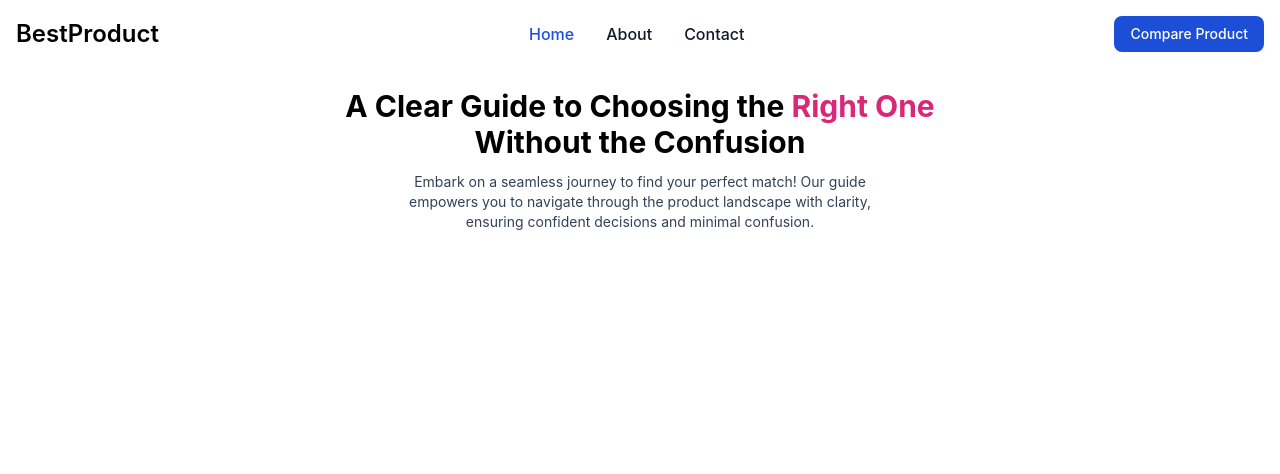
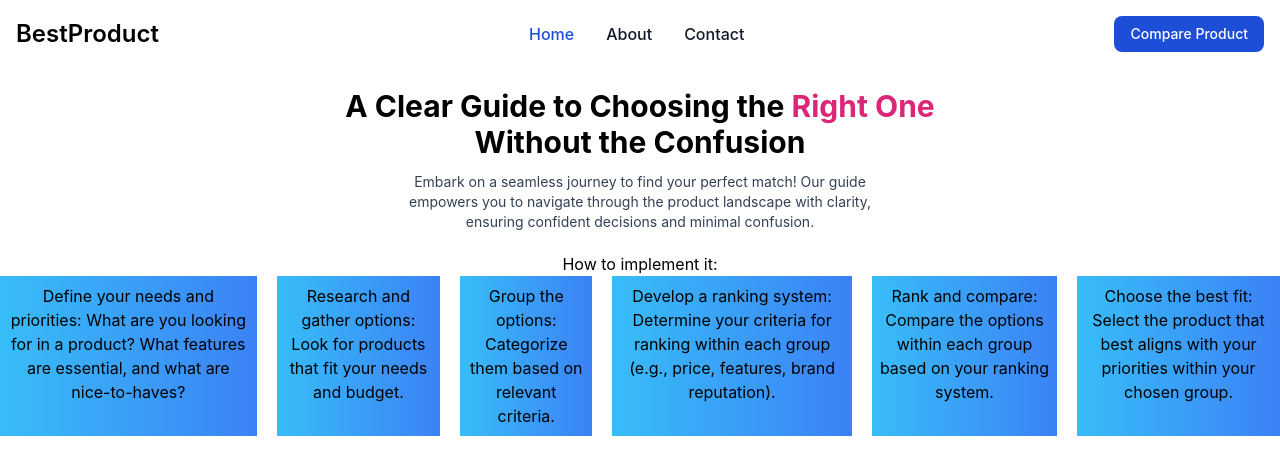
Before and after one commit to deepu2126/BestProduct, a React (Create React App) app in the folder best-product/: page / in a window 1280 px wide. Shown: the top 474 px of the page. Built offline with nearby package versions, Linux system fonts and the light colour scheme.

Commit message:
Page layout UI (#4)
* tailwind setup

* UI - Navbar UI implementation

* UI - Added Heading and para

* adding some content

```diff
--- a/best-product/src/App.js
+++ b/best-product/src/App.js
@@ -20,6 +20,34 @@ function App() {
           ensuring confident decisions and minimal confusion.
         </p>
       </div>
+      <div>
+        How to implement it:
+        <ul className="flex gap-5">
+          <li className="w-[1/6] bg-gradient-to-r from-sky-400 to-blue-500 p-2">
+            Define your needs and priorities: What are you looking for in a
+            product? What features are essential, and what are nice-to-haves?
+          </li>
+          <li className="w-[1/6] bg-gradient-to-r from-sky-400 to-blue-500 p-2">
+            Research and gather options: Look for products that fit your needs
+            and budget.
+          </li>
+          <li className="w-[1/6] bg-gradient-to-r from-sky-400 to-blue-500 p-2">
+            Group the options: Categorize them based on relevant criteria.
+          </li>
+          <li className="w-[1/6] bg-gradient-to-r from-sky-400 to-blue-500 p-2">
+            Develop a ranking system: Determine your criteria for ranking within
+            each group (e.g., price, features, brand reputation).
+          </li>
+          <li className="w-[1/6] bg-gradient-to-r from-sky-400 to-blue-500 p-2">
+            Rank and compare: Compare the options within each group based on
+            your ranking system.
+          </li>
+          <li className="w-[1/6] bg-gradient-to-r from-sky-400 to-blue-500 p-2">
+            Choose the best fit: Select the product that best aligns with your
+            priorities within your chosen group.
+          </li>
+        </ul>
+      </div>
     </div>
   );
 }
```
